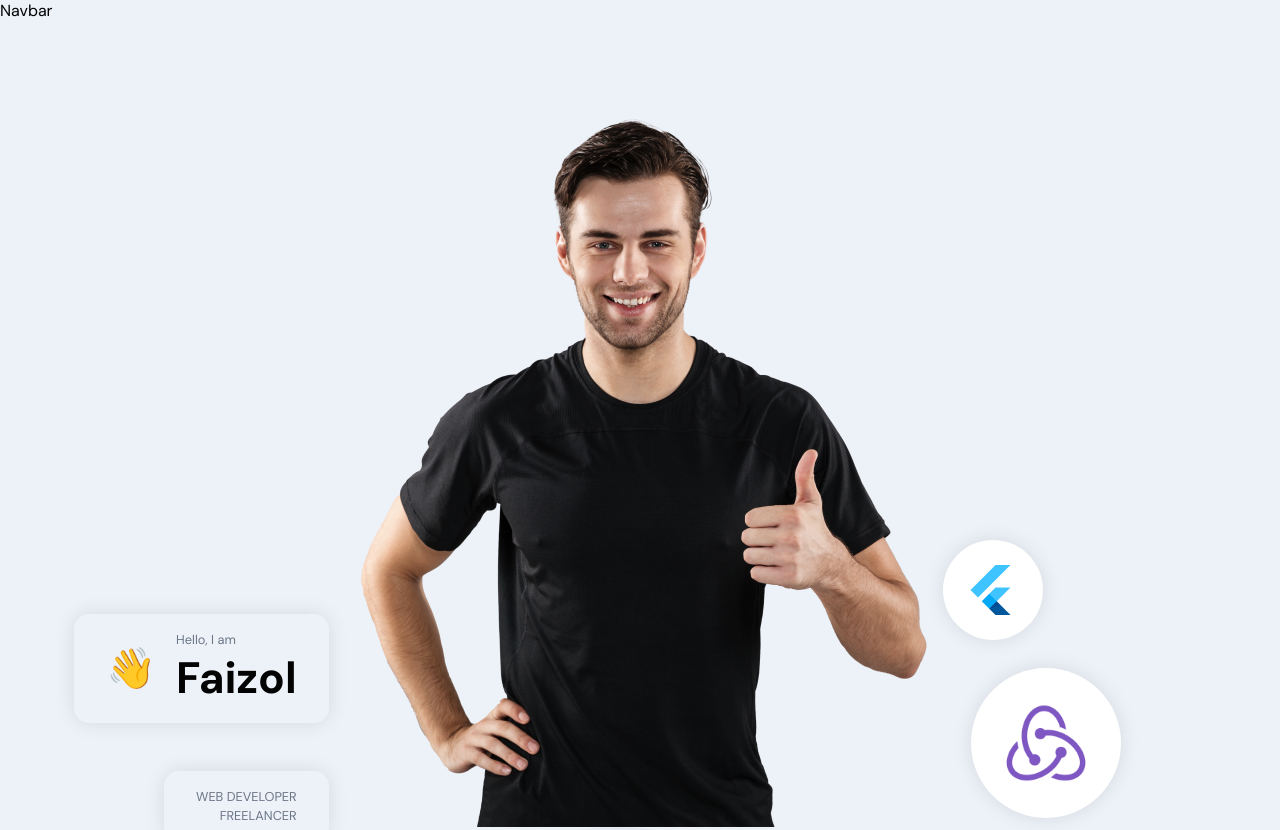
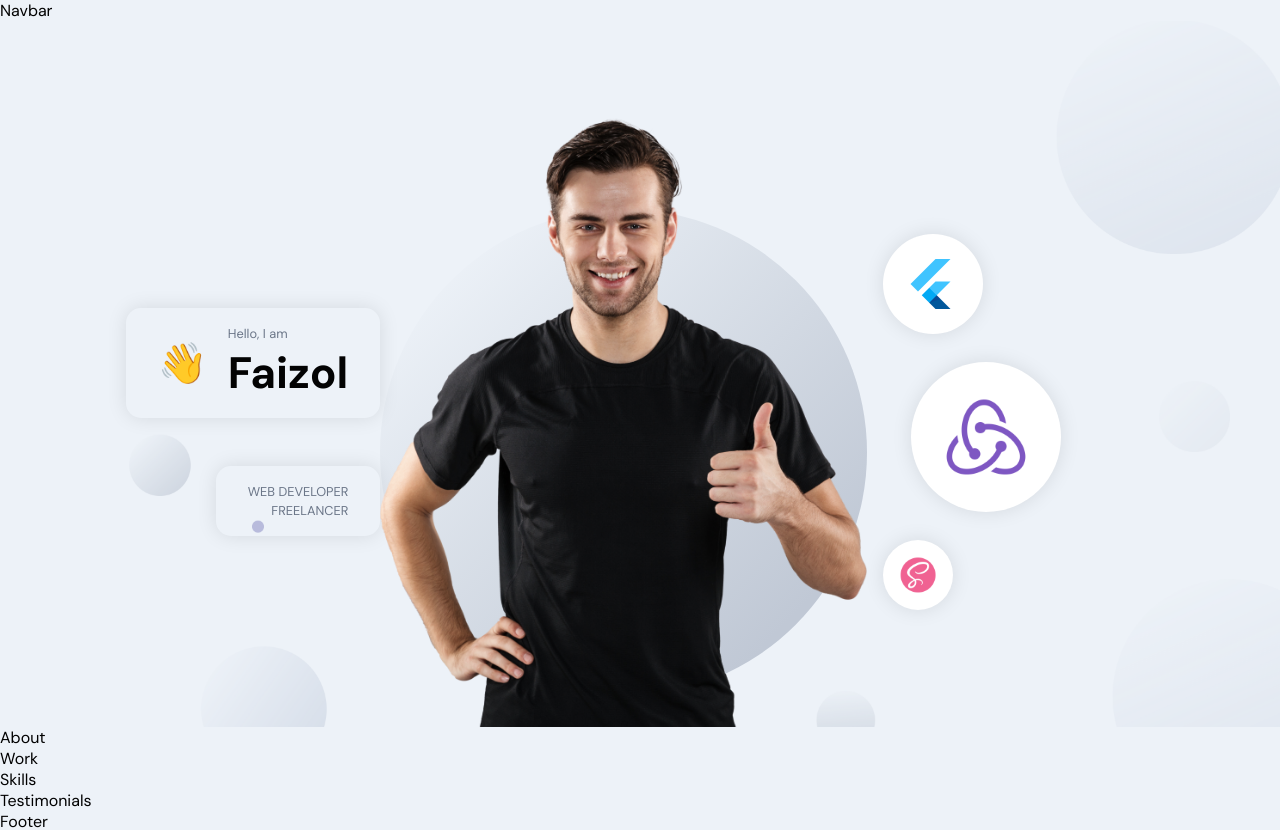
Before and after one commit to Faizol-Shobola/Faizol-Shobola.github.io, a React (Create React App) app in the folder frontend_react/: page / in a window 1280 px wide. Shown: the top 830 px of the page. Built offline with nearby package versions, Linux system fonts and the light colour scheme.

Commit message:
Fix header

```diff
--- a/frontend_react/src/container/Header/Header.jsx
+++ b/frontend_react/src/container/Header/Header.jsx
@@ -42,7 +42,7 @@ const Header = () => {
             <motion.div
                 whileInView={{ opacity: [0, 1] }}
                 transition={{ duration: 0.5, delayChildren: 0.5 }}
-                className="app__header-info"
+                className="app__header-img"
             >
                 <img src={images.profile} alt="profile_bg"/>
                 <motion.img
```
